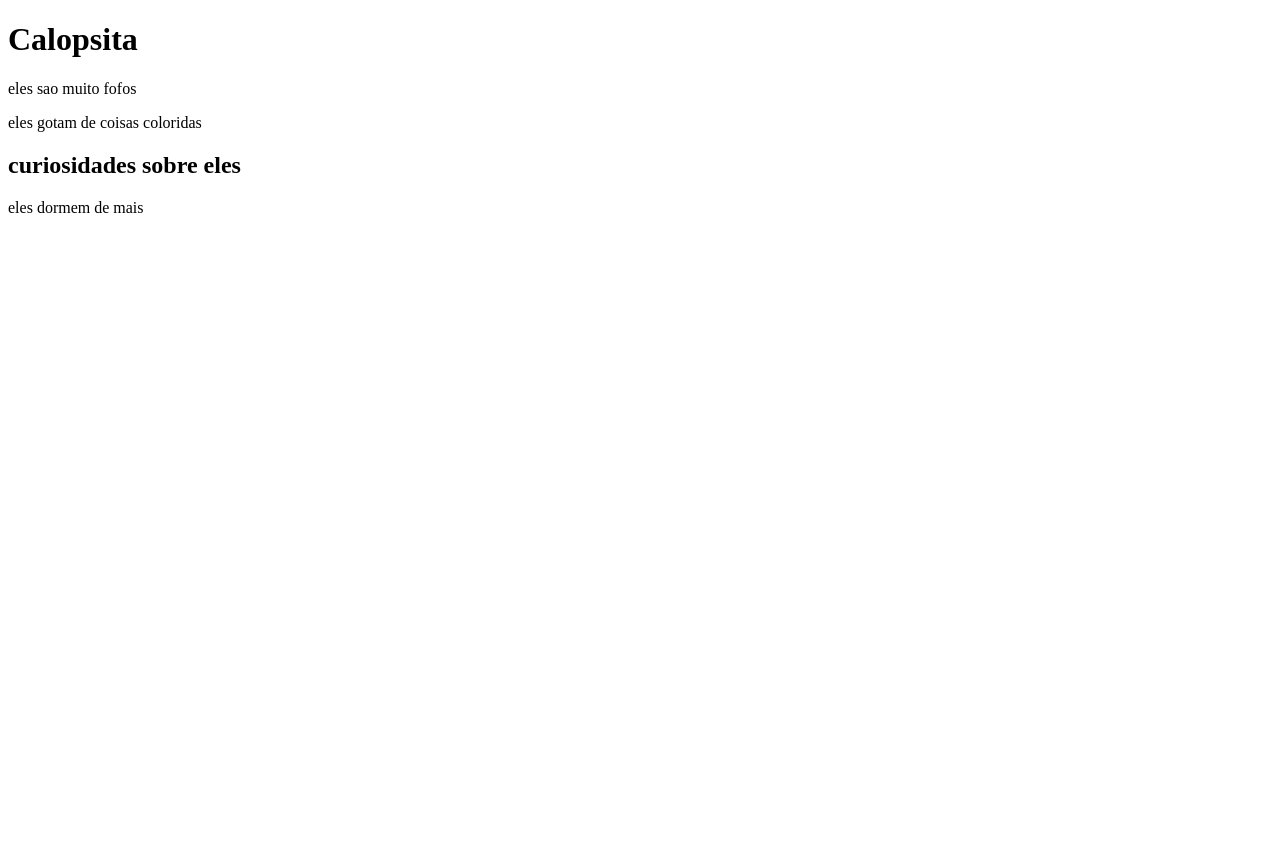
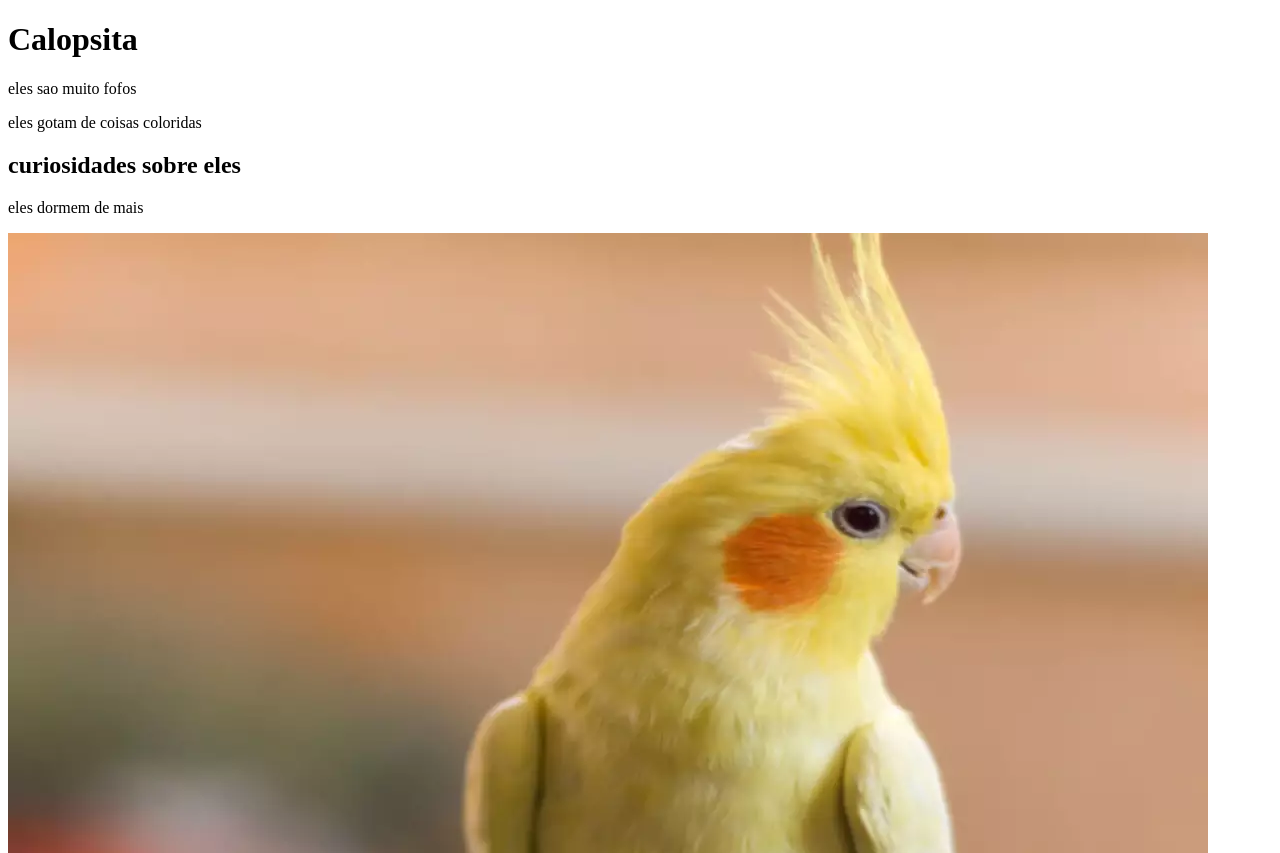
Before and after one commit to Sar1ta0009/Fofa, a plain HTML site: page index.html in a window 1280 px wide. Shown: the top 853 px of the page. Before the commit the page ends 800 px from the top, so only its background shows below. Drawn offline with Linux system fonts and the light colour scheme.

Commit message:
Update index.html

```diff
--- a/index.html
+++ b/index.html
@@ -18,7 +18,7 @@
     <p> eles gotam de coisas coloridas</p>
     <h2> curiosidades sobre eles</h2>
     <p>eles dormem de mais</p>
-    <img scr="calopsita.jpg"/>
+    <img src="calopsita.jpg"/>
 </body>
 </html>
 
```
